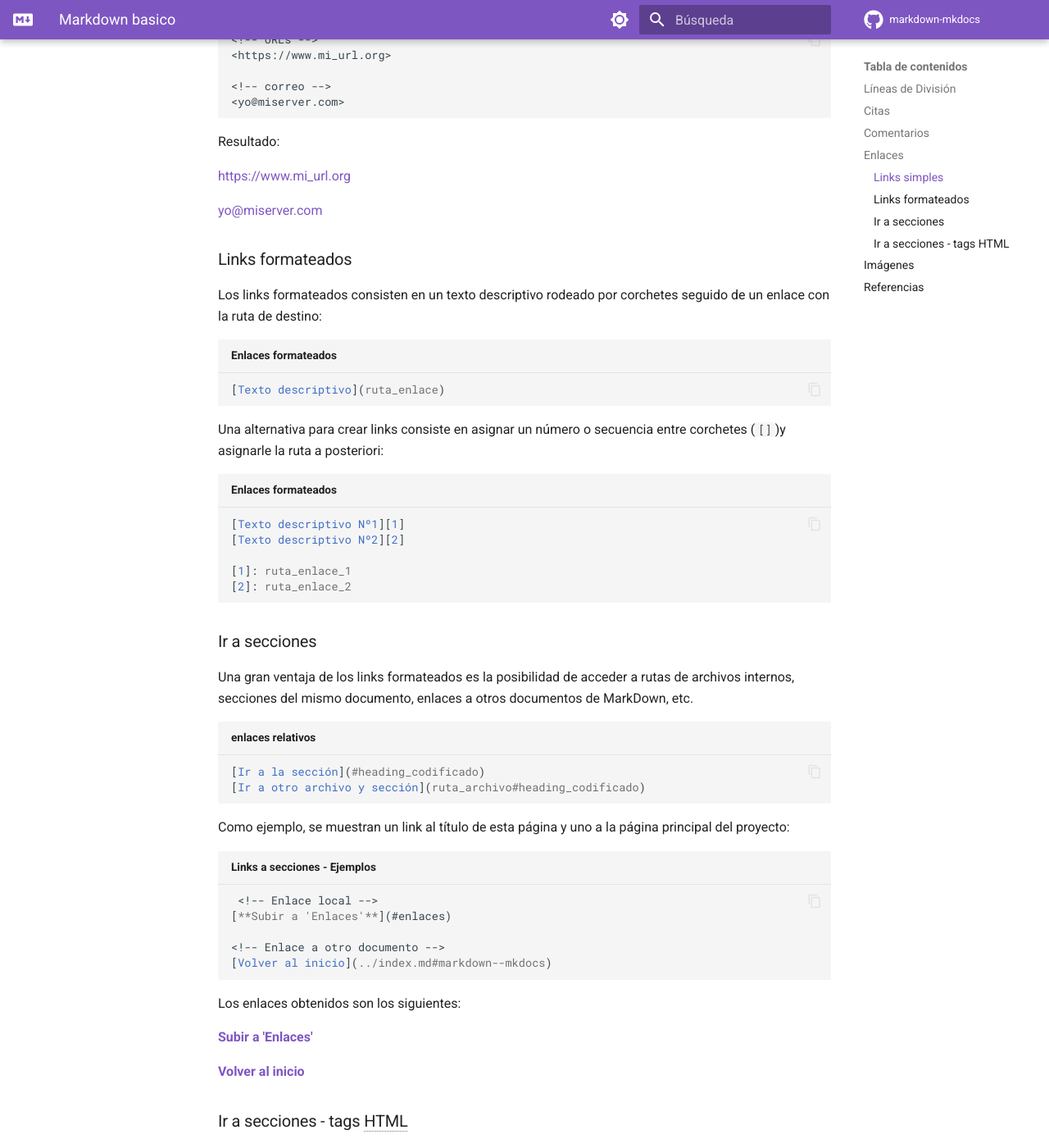
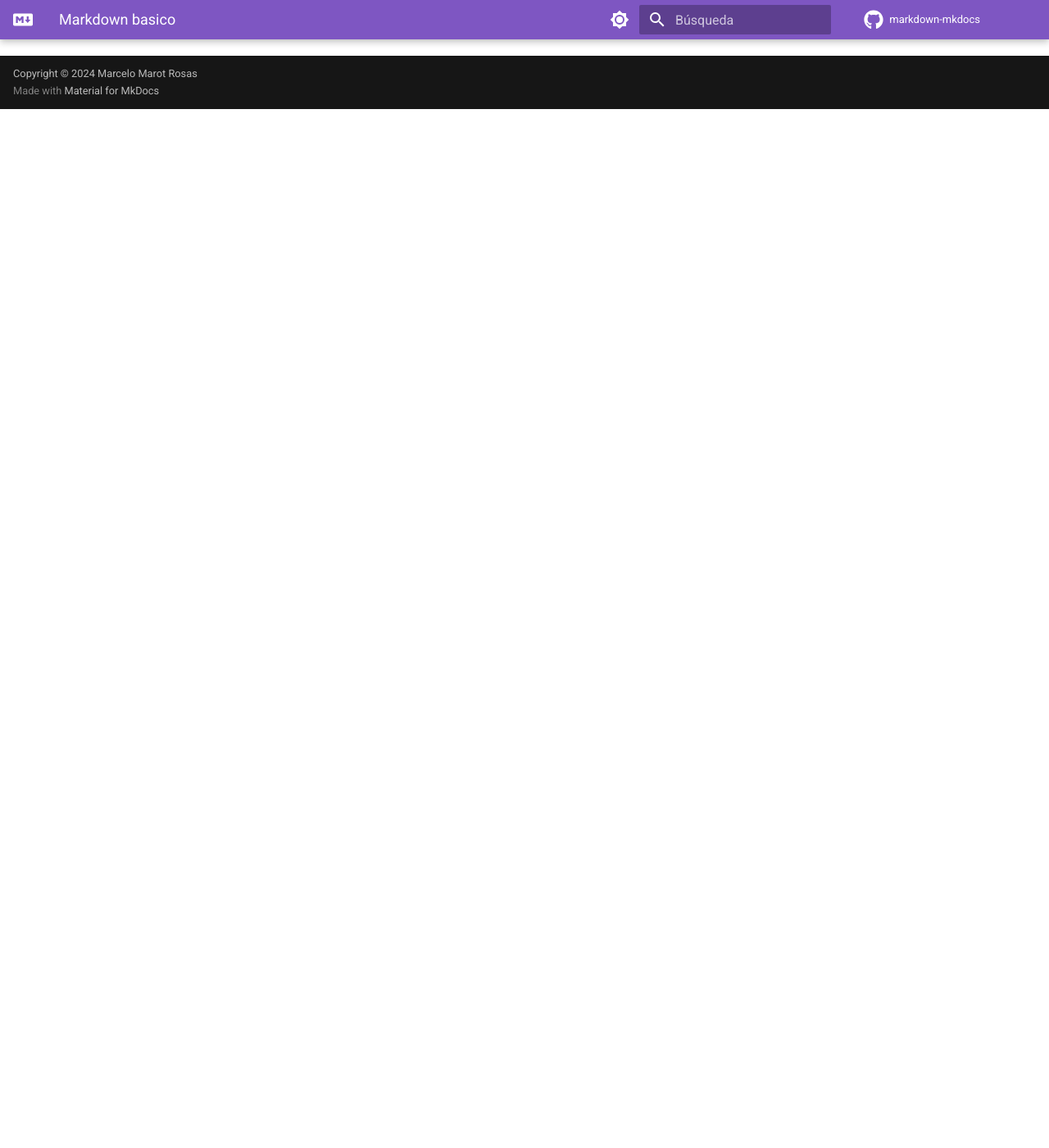
Before and after one commit to alejrot/markdown-mkdocs, an MkDocs documentation site: the page built from docs/markdown/markdown_basico.md, in a window 1280 px wide and 1400 px high, scrolled down 1267 px. Shown: the whole window at 82% size. Built offline with MkDocs 1.6.1 and Material for MkDocs 9.7.7, drawn with Linux system fonts in a browser that asks for light colours; plug-ins that fetch from the network failed and are left out; comment, search, counter and statistics services are not loaded; some of the changed text lies outside the part shown.

Commit message:
Markdown: contenidos basicos reordenados y reexplicados

````diff
--- a/docs/markdown/markdown_basico.md
+++ b/docs/markdown/markdown_basico.md
@@ -1,14 +1,14 @@
 ---
 tags:
-  - HTML5
+  # - HTML5
   # - JavaScript
-  - CSS
+  # - CSS
 #   - YAML
 #   - MkDocs
 #   - Python
 #   - Docker
 #   - Podman
-  - MarkDown
+  # - MarkDown
 #   - TypeScript
   # - CSV
 #   - Bash
@@ -17,7 +17,7 @@
 
 
 
-
+<!--
 
 ## Líneas de División
 
@@ -32,7 +32,7 @@
 Todas estas opciones dan como resultado una línea horizontal que va de lado a lado de la pantalla:
 
 ---
-
+   -->
 
 
 
@@ -231,7 +231,7 @@
 
  -->
 
-
+<!--
 ## Citas
 
 Se hacen con el corchete triangular (`>`) al comienzo del texto.
@@ -249,101 +249,7 @@
 ```
 > Texto de cita
 >> Texto de subcita
-
-## Comentarios
-
-MarkDown acepta el comentado de texto, el cual no será visible al renderizarlo. El formato del comentario es idéntico al que usa HTML:
-
-```md
-<!-- Comentario een Markdown -->
-```
-
-## Enlaces
-
-
-### Links simples
-
-Los intérpretes de MarkDown incluyen renderizado de links, de modo de poder clickearlos:
-
-```md
-<!-- URLs -->
-<https://www.mi_url.org>
-
-<!-- correo -->
-<yo@miserver.com>
-```
-
-Resultado:
-
-<!-- URLs -->
-<https://www.mi_url.org>
-
-<!-- correo -->
-<yo@miserver.com>
-
-
-
-### Links formateados
-
-Los links formateados consisten en un texto descriptivo rodeado por corchetes seguido de un enlace con la ruta de destino:
-
-```md title="Enlaces formateados"
-[Texto descriptivo](ruta_enlace)
-```
-
-Una alternativa para crear links consiste en asignar un número o secuencia entre corchetes (`[]`)y asignarle la ruta a posteriori:
-
-
-```md title="Enlaces formateados"
-[Texto descriptivo Nº1][1]
-[Texto descriptivo Nº2][2]
-
-[1]: ruta_enlace_1
-[2]: ruta_enlace_2
-```
-
-
-### Ir a secciones
-
-Una gran ventaja de los links formateados es la posibilidad de acceder a rutas de archivos internos, secciones del mismo documento, enlaces a otros documentos de MarkDown, etc.
-
-```md title="enlaces relativos"
-[Ir a la sección](#heading_codificado)
-[Ir a otro archivo y sección](ruta_archivo#heading_codificado)
-```
-
-Como ejemplo, se muestran un link al título de esta página y uno a la página principal del proyecto:
-
-```md title="Links a secciones - Ejemplos"
- <!-- Enlace local -->
-[**Subir a 'Enlaces'**](#enlaces)
-
-<!-- Enlace a otro documento -->
-[Volver al inicio](../index.md#markdown--mkdocs)
-```
-
-Los enlaces obtenidos son los siguientes:
-
-[**Subir a 'Enlaces'**](#enlaces)
-
-[**Volver al inicio**](../index.md#markdown--mkdocs)
-
-
-
-### Ir a secciones - tags HTML
-
-Con etiquetas HTML se pueden marcar ubicaciones especificas e ir a ellas con un simple link escrito en MarkDown:
-
-
-```md title="Links a secciones - tags HTML"
-<a name="top"></a>      # Esta etiqueta va en el lugar de destino
-...
-
-[Subir al inicio](#top) # Enlace al destino
-```
-
-
-De esta forma, haciendo etiquetas con distintos nombres se pueden implementar saltos a lugares arbitrarios del documento.
+-->
 
 
 
@@ -353,42 +259,7 @@
 
 
 
-## Imágenes
 
-MarkDown permite mostrar imágenes tanto locales como remotas.
-
-Para mostrar las imágenes hay dos opciones disponibles:
-```md
-<!-- Formato MD -->
-![Descripción de la imagen](ruta_imagen)
-
-<!-- Formato HTML -->
-<image src='ruta_imagen' alt="Descripción de la imagen">
-```
-
-Ejemplo: imagen remota aleatoria desde Picsum
-```md
-![Imagen de Picsum](https://picsum.photos/256/256?0)
-```
-![Imagen de Picsum](https://picsum.photos/256/256?0)
-
-
-<!-- # Imagenes con enlace -->
-
-Las imágenes pueden traer integrado un enlace. Para ello, los corchetes del enlace rodean el link completo de la imagen.
-
-```md
-[![Descripción imagen](ruta_imagen)](ruta_enlace)
-```
-
-Ejemplo: imagen remota aleatoria desde Picsum (con enlace)
-
-```md
-[![Imagen de Picsum](https://picsum.photos/256/256?1)](https://picsum.photos/)
-```
-
-
-[![Imagen de Picsum](https://picsum.photos/256/256?1)](https://picsum.photos/)
 
 
 
--- a/mkdocs.yml
+++ b/mkdocs.yml
@@ -198,9 +198,9 @@
   #  soporte para diagramas Mermaid
   - pymdownx.superfences:
       custom_fences:
-        - name: mermaid
-          class: mermaid
-          format: !!python/name:pymdownx.superfences.fence_code_format
+          - name: mermaid
+            class: mermaid
+            format: !!python/name:pymdownx.superfences.fence_code_format
 
 
 extra:
@@ -437,12 +437,15 @@
 nav:
   - Indice: index.md
   - MarkDown:
-    - Introducción: markdown/intro.md
+    # - Introducción: markdown/intro.md
     - Texto: markdown/texto.md
     - Bloques de Código: markdown/codigo.md
     - Estilos de texto: markdown/estilos.md
     - Listas y Viñetas: markdown/listas.md
     - Tablas: markdown/tablas.md
+    - Enlaces y Navegación: markdown/enlaces.md
+    - Imágenes: markdown/imagenes.md
+    - Citas: markdown/citas.md
     - Fórmulas matemáticas: markdown/markdown_matematica.md
   - MkDocs-Material:
     - Instalacion:
````
Also changed, not shown: docs/blog/posts/v1.0.0.md (added, +38 -0 lines), docs/index.md (+6 -3 lines), docs/markdown/citas.md (added, +51 -0 lines), docs/markdown/enlaces.md (added, +119 -0 lines), docs/markdown/imagenes.md (added, +66 -0 lines), docs/markdown/intro.md (+3 -3 lines), docs/markdown/texto.md (+50 -1 lines), docs/mkdocs-material/referencia/grids.md (+4 -4 lines).
